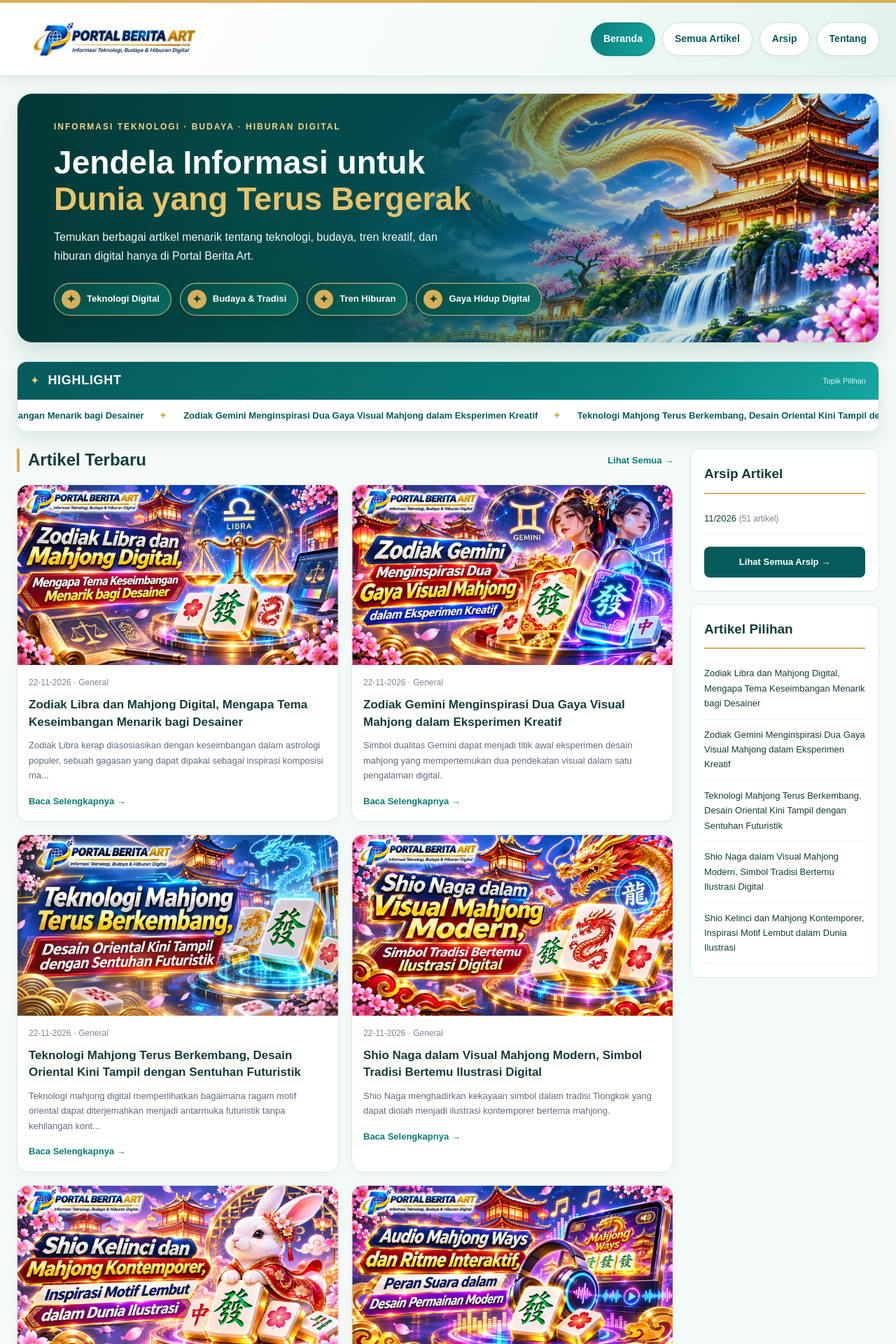
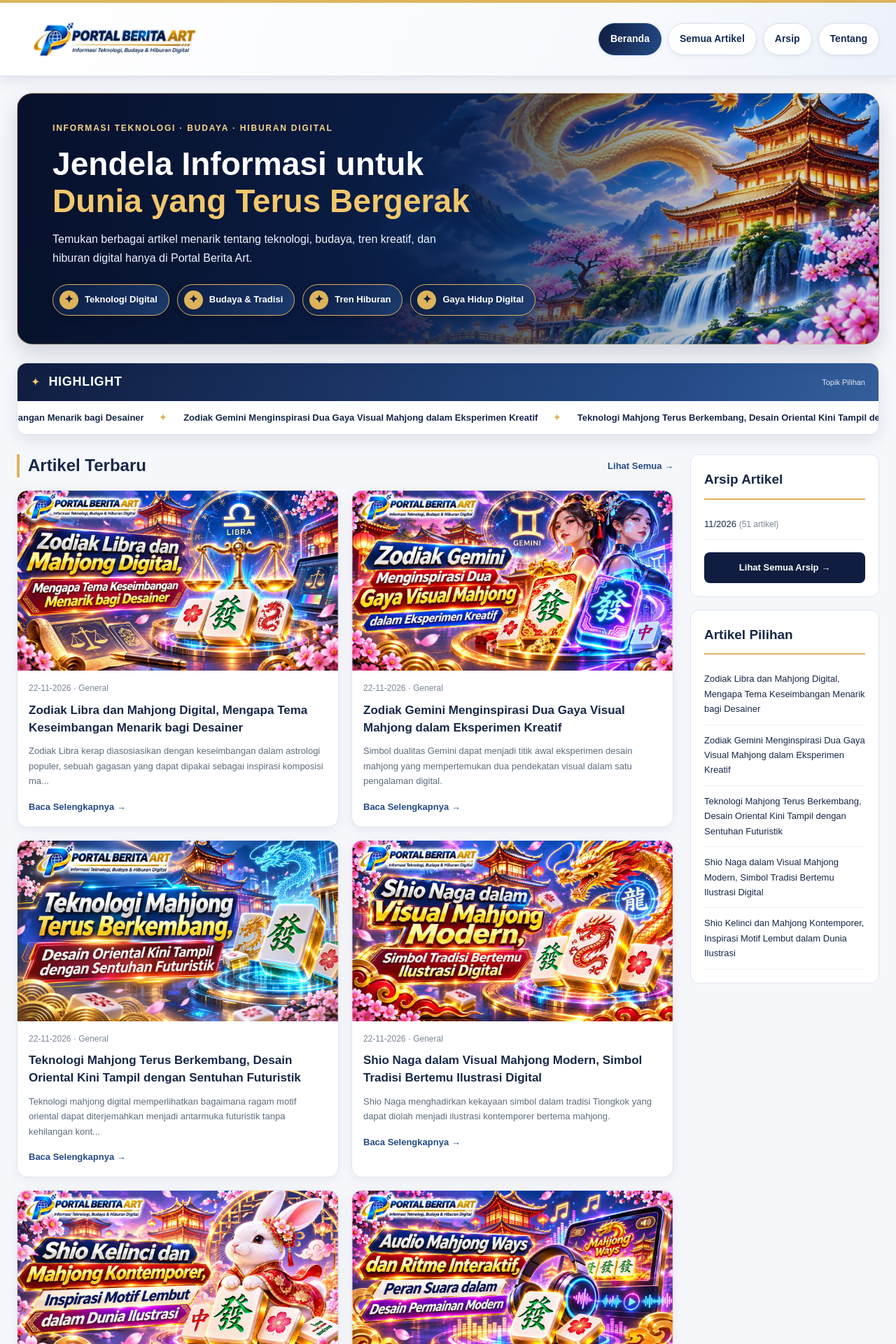
Before and after one commit to portalberita-art/portalberita-art.github.io, a Jekyll site: the page built from index.html, in a window 1280 px wide. Shown: the top 1920 px of the page at 70% size. Built offline with Jekyll 4.4.1, drawn with Linux system fonts in a browser that asks for light colours.

Commit message:
Update style.css

```diff
--- a/assets/css/style.css
+++ b/assets/css/style.css
@@ -705,114 +705,132 @@ img {
 @media(max-width:580px){.wrap{width:calc(100% - 28px)}.header-nav a{padding:8px 12px;font-size:12px}.welcome{padding:30px 22px;min-height:400px;background:linear-gradient(90deg,#08112ff2,#08112fc2),url('../images/hero-portalberita.jpg') center/cover}.welcome h1{font-size:30px}.welcome p{font-size:14px}.highlight-cards{grid-template-columns:1fr 1fr;gap:10px;padding:10px}.highlight-card-body{padding:10px}.highlight-card-body h3{font-size:12px}}
 
 
-/* ===================================================
-   PORTAL BERITA ART | EMERALD TEAL & GOLD
-   Theme overrides — preserves all existing Jekyll URLs
-   =================================================== */
+
+
+/* ==============================================================
+   PORTAL BERITA ART — FINAL MIDNIGHT BLUE & GOLD
+   Only CSS changed; compatible with existing index.html/header.html
+   =============================================================== */
 :root {
-  --navy:#075B5B; --navy-deep:#064849; --gold:#D9AE58;
-  --blue:#087D79; --text:#153D3C; --muted:#627C79;
-  --border:#D8E9E4; --bg:#F4FAF8;
+  --navy:#101D40;
+  --navy-deep:#09152F;
+  --gold:#DDB45B;
+  --blue:#244A86;
+  --text:#172849;
+  --muted:#64748B;
+  --border:#DEE5F0;
+  --bg:#F6F7FB;
 }
-body { background:var(--bg);color:var(--text); }
-a:hover {color:#A77928}
+body {background:var(--bg);color:var(--text)}
+a:hover {color:#9E7224}
+.wrap {width:min(1320px,calc(100% - 48px))}
+/* A light header keeps the original dark-blue logo readable. */
 .site-header {
-  background:linear-gradient(115deg,#FFFFFF 0%,#F4FBF8 58%,#E2F3EB 100%);
-  border-top:4px solid #D9AE58;border-bottom:1px solid #CBE4DC;
-  box-shadow:0 5px 22px rgba(4,79,73,.10);
+  background:linear-gradient(115deg,#FFFFFF 0%,#F7F9FD 70%,#ECF1FA 100%);
+  border-top:4px solid var(--gold);
+  border-bottom:1px solid #D9E1EF;
+  box-shadow:0 5px 20px rgba(16,29,64,.10);
 }
+.header-row {min-height:96px}
 .brand img {filter:none}
+.header-nav {gap:9px}
 .header-nav a {
-  background:#FFFFFF;color:#075B5B;border:1px solid #C8E2D8;
-  box-shadow:0 2px 6px rgba(5,82,74,.05);
-}
-.header-nav a:hover,.header-nav a:focus-visible {
-  background:#DDF2EB;color:#064849;border-color:#74B8A6;
+  color:#142B55;background:#FFFFFF;border:1px solid #D8E0EE;
+  border-radius:999px;padding:10px 16px;
+  box-shadow:0 2px 6px rgba(16,29,64,.06);
+  transition:background .2s ease,color .2s ease,border-color .2s ease;
 }
 .header-nav a:first-child {
-  background:linear-gradient(115deg,#087D79,#16A6A0);
-  color:#FFFFFF;border-color:#087D79;
+  background:linear-gradient(110deg,#101D40,#244A86);
+  color:#FFFFFF;border-color:#244A86;
 }
-.header-nav a:first-child:hover {background:#075B5B;color:white}
+.header-nav a:hover,.header-nav a:focus-visible,
+.header-nav a:first-child:hover,.header-nav a:first-child:focus-visible {
+  color:#101D40;background:#F5E7C4;border-color:#DDB45B;
+}
+.main-area {padding-top:24px}
 .welcome {
-  background:
-    linear-gradient(90deg,rgba(3,57,54,.98) 0%,rgba(4,76,71,.96) 29%,rgba(5,87,78,.78) 48%,rgba(5,81,74,.20) 76%,rgba(4,74,68,.02) 100%),
+  min-height:350px;display:flex;flex-direction:column;justify-content:center;
+  padding:40px 50px;border-radius:22px;color:#FFFFFF;
+  background:linear-gradient(90deg,rgba(7,17,43,.98) 0%,rgba(10,25,59,.97) 30%,rgba(12,31,71,.82) 52%,rgba(13,31,66,.16) 85%),
     url('../images/hero-portalberita.jpg') center right/cover no-repeat;
-  box-shadow:0 15px 30px rgba(6,83,75,.15);
-  border:1px solid #C5E1D3;
+  border:1px solid rgba(221,180,91,.45);
+  box-shadow:0 14px 30px rgba(16,29,64,.16);
 }
-.welcome .eyebrow {color:#F2D58B}
-.welcome h1 strong {color:#E8C26B}
-.welcome p {color:#EFFAF6}
-.hero-topics a {background:rgba(4,75,68,.72);border-color:#D9AE58;color:#FFFFFF}
-.hero-topics a:hover,.hero-topics a:focus-visible {background:#D9AE58;color:#103C37}
-.highlight {border:1px solid #D3E7DF;box-shadow:0 10px 25px rgba(6,81,74,.10)}
-.highlight-head {background:linear-gradient(110deg,#064849,#087D79 68%,#16A6A0);color:white}
-.spark {color:#F5CF79}
-.highlight-card {background:#FFFFFF;border-color:#DAEAE4;box-shadow:0 4px 12px rgba(6,81,74,.07)}
-.highlight-card-body small {background:#D9AE58;color:#254137;font-weight:700}
-.highlight-card:hover,.story-card:hover {box-shadow:0 9px 23px rgba(6,81,74,.14)}
-.section-title h2 {border-left-color:#D9AE58}
-.section-title > a,.read,.back-link {color:#087D79}
-.story-card,.side-panel,.archive-group,.text-page,.article-page {border-color:#D9E9E3}
-.side-panel h2 {border-bottom-color:#D9AE58}
-.all-link,.panel-button {background:#075B5B}
-.all-link:hover,.panel-button:hover {background:#087D79}
-.archive-group h2 {color:#075B5B}
-.article-label {color:#A77928}
-.site-footer {background:linear-gradient(110deg,#043F3D,#075B5B);color:#E4F5F0}
-@media(max-width:580px){
-  .welcome {background:linear-gradient(90deg,rgba(3,58,54,.96),rgba(5,83,75,.80)),url('../images/hero-portalberita.jpg') center/cover no-repeat}
-  .header-nav a {padding:8px 12px}
-}
-
-/* ===== HERO CATEGORY PILLS — EMERALD TEAL & GOLD ===== */
-.welcome .hero-topics {
-  display:flex; flex-wrap:wrap; align-items:center;
-  gap:12px; margin-top:25px; position:relative; z-index:2;
-}
+.welcome::after {display:none}
+.welcome .eyebrow {color:#F3D58D;font-size:12px;letter-spacing:1.8px}
+.welcome h1 {font-size:clamp(30px,3.6vw,48px);line-height:1.15;max-width:690px;margin:14px 0}
+.welcome h1 strong {color:#F2C76C}
+.welcome p {max-width:580px;color:#EEF3FF;font-size:16px}
+/* Four clearly separated category pills */
+.welcome .hero-topics {display:flex;flex-wrap:wrap;align-items:center;gap:11px;margin-top:24px;position:relative;z-index:1}
 .welcome .hero-topics .topic-pill {
-  display:inline-flex; align-items:center; justify-content:center;
-  gap:9px; min-height:44px; padding:9px 16px 9px 10px;
-  border:1px solid rgba(235,203,123,.85); border-radius:999px;
-  background:linear-gradient(135deg,rgba(3,74,67,.94),rgba(9,113,100,.88));
-  box-shadow:0 4px 12px rgba(0,28,25,.24),inset 0 1px 0 rgba(255,255,255,.12);
-  color:#fff !important; font-size:13px; font-weight:700; line-height:1.3;
-  text-decoration:none; white-space:nowrap;
-  transition:background .2s ease, transform .2s ease, box-shadow .2s ease;
+  display:inline-flex;align-items:center;justify-content:center;gap:9px;
+  min-height:44px;padding:8px 16px 8px 9px;border-radius:999px;
+  border:1px solid #DDB45B;background:linear-gradient(125deg,rgba(10,27,65,.95),rgba(29,63,116,.9));
+  color:#FFFFFF!important;font-size:13px;font-weight:700;line-height:1.3;
+  box-shadow:0 4px 12px rgba(3,10,28,.23);white-space:nowrap;
+  transition:transform .2s ease,background .2s ease,color .2s ease;
 }
 .welcome .hero-topics .topic-icon {
-  display:inline-flex; align-items:center; justify-content:center;
-  width:27px; height:27px; flex:0 0 27px;
-  border-radius:50%; background:#D9AE58; color:#064849;
-  font-size:16px; font-weight:800; line-height:1;
+  display:inline-flex;align-items:center;justify-content:center;
+  width:27px;height:27px;flex:0 0 27px;border-radius:50%;
+  background:#DDB45B;color:#101D40;font-size:16px;font-weight:800;
 }
 .welcome .hero-topics .topic-pill:hover,
 .welcome .hero-topics .topic-pill:focus-visible {
-  transform:translateY(-2px); background:#D9AE58;
-  color:#064849 !important; border-color:#FFE5A4;
-  box-shadow:0 8px 20px rgba(0,30,26,.25);
+  transform:translateY(-2px);background:#DDB45B;color:#101D40!important;border-color:#F6DA9E;
 }
 .welcome .hero-topics .topic-pill:hover .topic-icon,
-.welcome .hero-topics .topic-pill:focus-visible .topic-icon {
-  background:#075B5B; color:#FFE5A4;
+.welcome .hero-topics .topic-pill:focus-visible .topic-icon {background:#101D40;color:#F6DA9E}
+.welcome .hero-topics .topic-pill:focus-visible {outline:3px solid #FFFFFF;outline-offset:3px}
+/* Highlight stays a moving text ticker, as in the existing index.html */
+.highlight {border:1px solid #DCE4F0;border-radius:14px;overflow:hidden;margin-bottom:28px;box-shadow:0 9px 22px rgba(16,29,64,.09)}
+.highlight-head {padding:12px 19px;background:linear-gradient(110deg,#101D40,#244A86 75%,#345E9B);color:#FFFFFF}
+.highlight-head h2 {font-size:18px}
+.spark {color:#F2C76C}
+.ticker {background:#FFFFFF;padding:13px 0;overflow:hidden}
+.ticker-track {display:flex;align-items:center;gap:24px;width:max-content;animation:move 45s linear infinite}
+.ticker-track a {color:#172849;font-size:13px;font-weight:700;white-space:nowrap}
+.ticker-track a:hover {color:#9E7224}
+.ticker-track span {color:#DDB45B;padding-left:18px}
+.ticker:hover .ticker-track,.ticker:focus-within .ticker-track {animation-play-state:paused}
+/* Article layout and existing archive/sidebar remain intact */
+.section-title h2 {border-left-color:#DDB45B}
+.section-title>a,.read,.back-link {color:#244A86}
+.story-card,.side-panel,.archive-group,.text-page,.article-page {background:#FFFFFF;border-color:#DEE5F0}
+.story-card {border-radius:15px;box-shadow:0 4px 16px rgba(16,29,64,.06)}
+.story-card:hover {box-shadow:0 10px 24px rgba(16,29,64,.15)}
+.side-panel h2 {border-bottom-color:#DDB45B}
+.all-link,.panel-button {background:#101D40}
+.all-link:hover,.panel-button:hover {background:#244A86}
+.archive-group h2 {color:#244A86}
+.article-label {color:#A4792D}
+.site-footer {background:linear-gradient(110deg,#0A1634,#172D5D);color:#E7ECF7}
+@media(max-width:900px) {
+  .welcome {background-position:62% center}
 }
-.welcome .hero-topics .topic-pill:focus-visible {outline:3px solid #fff;outline-offset:3px}
-@media(max-width:580px){
-  .welcome .hero-topics {gap:9px; margin-top:20px}
-  .welcome .hero-topics .topic-pill {font-size:11px; min-height:40px; padding:7px 10px 7px 7px; gap:6px; white-space:normal}
+@media(max-width:850px) {
+  .header-row {flex-wrap:wrap}
+}
+@media(max-width:580px) {
+  .wrap {width:calc(100% - 28px)}
+  .header-row {min-height:0}
+  .header-nav {gap:8px}
+  .header-nav a {padding:8px 11px;font-size:12px}
+  .welcome {
+    padding:30px 21px;min-height:410px;
+    background:linear-gradient(90deg,rgba(7,17,43,.97),rgba(10,25,59,.83)),
+      url('../images/hero-portalberita.jpg') center/cover no-repeat;
+  }
+  .welcome h1 {font-size:30px}
+  .welcome p {font-size:14px}
+  .welcome .hero-topics {gap:8px;margin-top:20px}
+  .welcome .hero-topics .topic-pill {font-size:11px;min-height:40px;padding:7px 10px 7px 7px;gap:6px;white-space:normal}
   .welcome .hero-topics .topic-icon {width:23px;height:23px;flex-basis:23px;font-size:14px}
 }
-@media(prefers-reduced-motion:reduce){.welcome .hero-topics .topic-pill{transition:none}}
-
-/* Highlight teks berjalan, sesuai referensi; warna Emerald Teal & Gold */
-.highlight {border-radius:14px;overflow:hidden;margin-bottom:24px}
-.highlight-head {padding:12px 18px;background:linear-gradient(110deg,#075B5B,#087D79 70%,#16A6A0)}
-.highlight-head h2 {font-size:18px}
-.ticker {background:#fff;padding:12px 0;overflow:hidden}
-.ticker-track {display:flex;align-items:center;gap:24px;width:max-content;animation:move 45s linear infinite}
-.ticker-track a {font-size:13px;color:#075B5B;font-weight:700;white-space:nowrap}
-.ticker-track a:hover {color:#b38636}
-.ticker-track span {color:#D9AE58;padding-left:18px}
-.ticker:hover .ticker-track,.ticker:focus-within .ticker-track {animation-play-state:paused}
-@media(prefers-reduced-motion:reduce){.ticker-track{animation:none;flex-wrap:wrap;width:auto;padding:0 14px}.ticker-track a[aria-hidden=true]{display:none}}
+@media(prefers-reduced-motion:reduce) {
+  .ticker-track {animation:none;flex-wrap:wrap;width:auto;padding:0 14px}
+  .ticker-track a[aria-hidden=true] {display:none}
+  .welcome .hero-topics .topic-pill {transition:none}
+}
```
